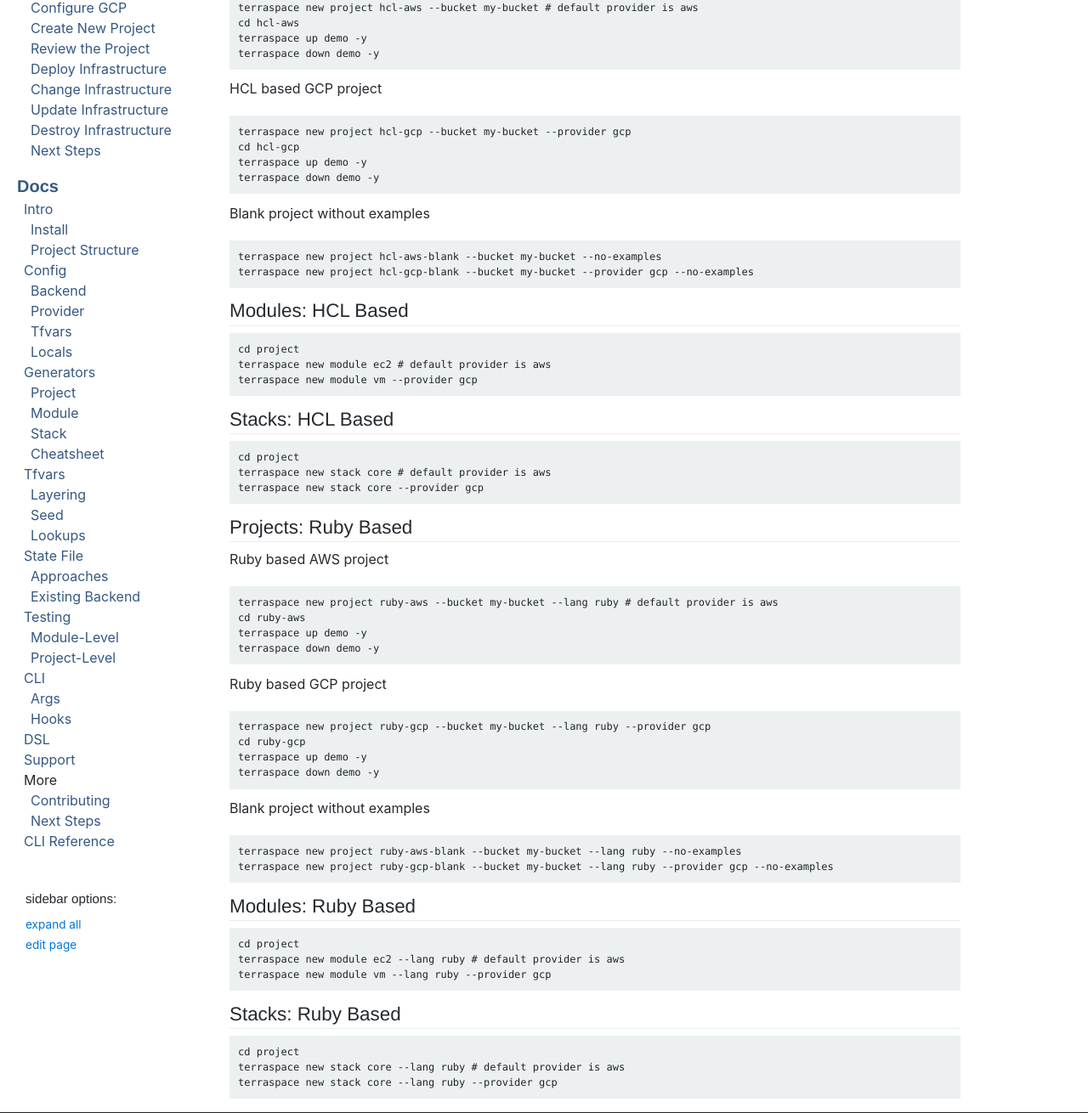
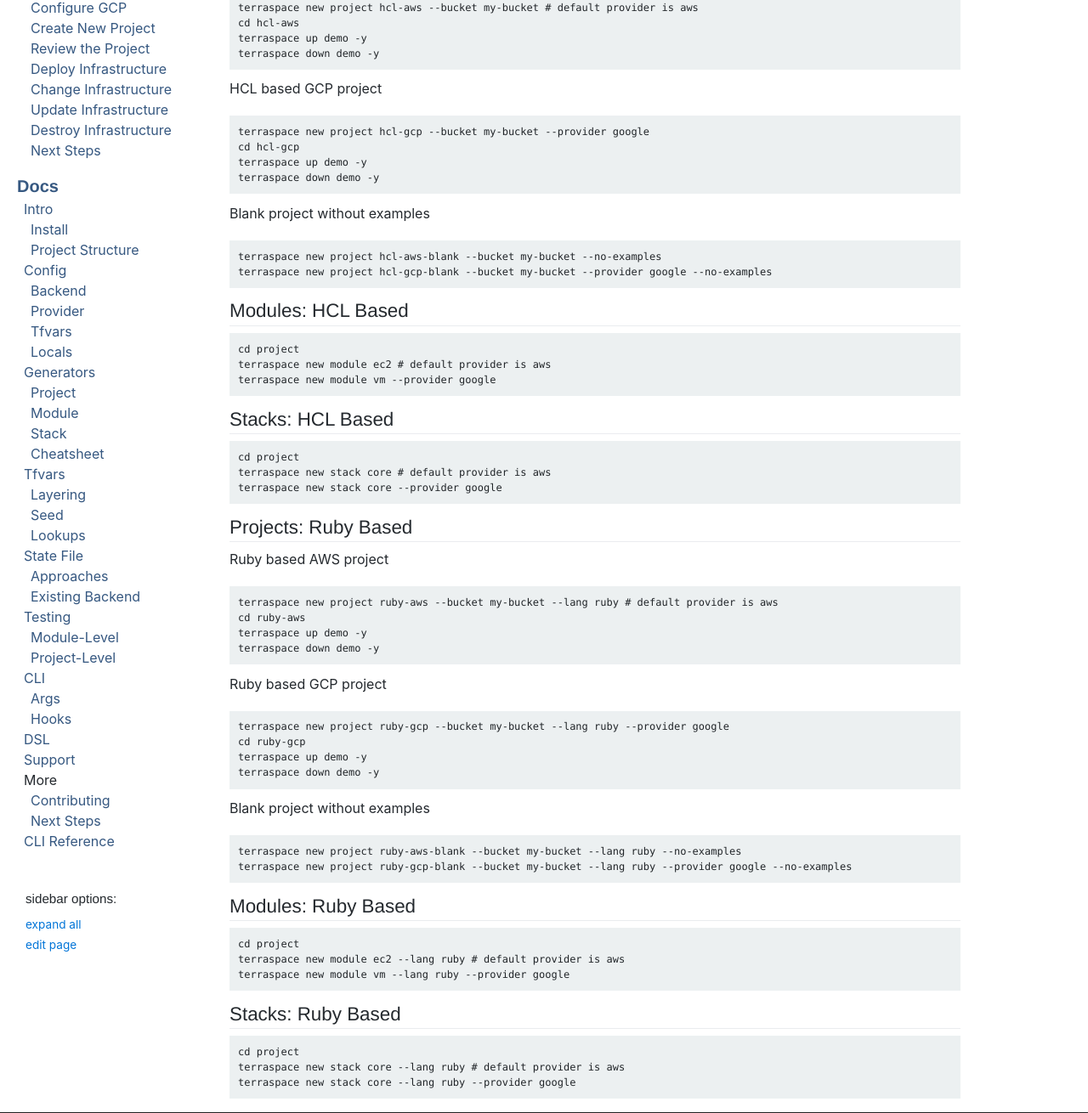
Before and after one commit to boltops-tools/terraspace-docs, a Jekyll site: the page built from _docs/generators/cheatsheet.md, in a window 1280 px wide, cut to the strip 423-1733 px from the top of the page. Shown: the whole strip at 85% size. Built offline with Jekyll 4.4.1, drawn with Linux system fonts in a browser that asks for light colours; a script that is not in the unit is left out.

Commit message:
update provider google

```diff
--- a/_docs/generators/cheatsheet.md
+++ b/_docs/generators/cheatsheet.md
@@ -19,7 +19,7 @@ HCL based AWS project
 
 HCL based GCP project
 
-    terraspace new project hcl-gcp --bucket my-bucket --provider gcp
+    terraspace new project hcl-gcp --bucket my-bucket --provider google
     cd hcl-gcp
     terraspace up demo -y
     terraspace down demo -y
@@ -27,19 +27,19 @@ HCL based GCP project
 Blank project without examples
 
     terraspace new project hcl-aws-blank --bucket my-bucket --no-examples
-    terraspace new project hcl-gcp-blank --bucket my-bucket --provider gcp --no-examples
+    terraspace new project hcl-gcp-blank --bucket my-bucket --provider google --no-examples
 
 ## Modules: HCL Based
 
     cd project
     terraspace new module ec2 # default provider is aws
-    terraspace new module vm --provider gcp
+    terraspace new module vm --provider google
 
 ## Stacks: HCL Based
 
     cd project
     terraspace new stack core # default provider is aws
-    terraspace new stack core --provider gcp
+    terraspace new stack core --provider google
 
 ## Projects: Ruby Based
 
@@ -53,7 +53,7 @@ Ruby based AWS project
 Ruby based GCP project
 
 
-    terraspace new project ruby-gcp --bucket my-bucket --lang ruby --provider gcp
+    terraspace new project ruby-gcp --bucket my-bucket --lang ruby --provider google
     cd ruby-gcp
     terraspace up demo -y
     terraspace down demo -y
@@ -61,16 +61,16 @@ Ruby based GCP project
 Blank project without examples
 
     terraspace new project ruby-aws-blank --bucket my-bucket --lang ruby --no-examples
-    terraspace new project ruby-gcp-blank --bucket my-bucket --lang ruby --provider gcp --no-examples
+    terraspace new project ruby-gcp-blank --bucket my-bucket --lang ruby --provider google --no-examples
 
 ## Modules: Ruby Based
 
     cd project
     terraspace new module ec2 --lang ruby # default provider is aws
-    terraspace new module vm --lang ruby --provider gcp
+    terraspace new module vm --lang ruby --provider google
 
 ## Stacks: Ruby Based
 
     cd project
     terraspace new stack core --lang ruby # default provider is aws
-    terraspace new stack core --lang ruby --provider gcp
+    terraspace new stack core --lang ruby --provider google
```
Also changed, not shown: _docs/learn/gcp/new-project.md (+2 -2 lines).
